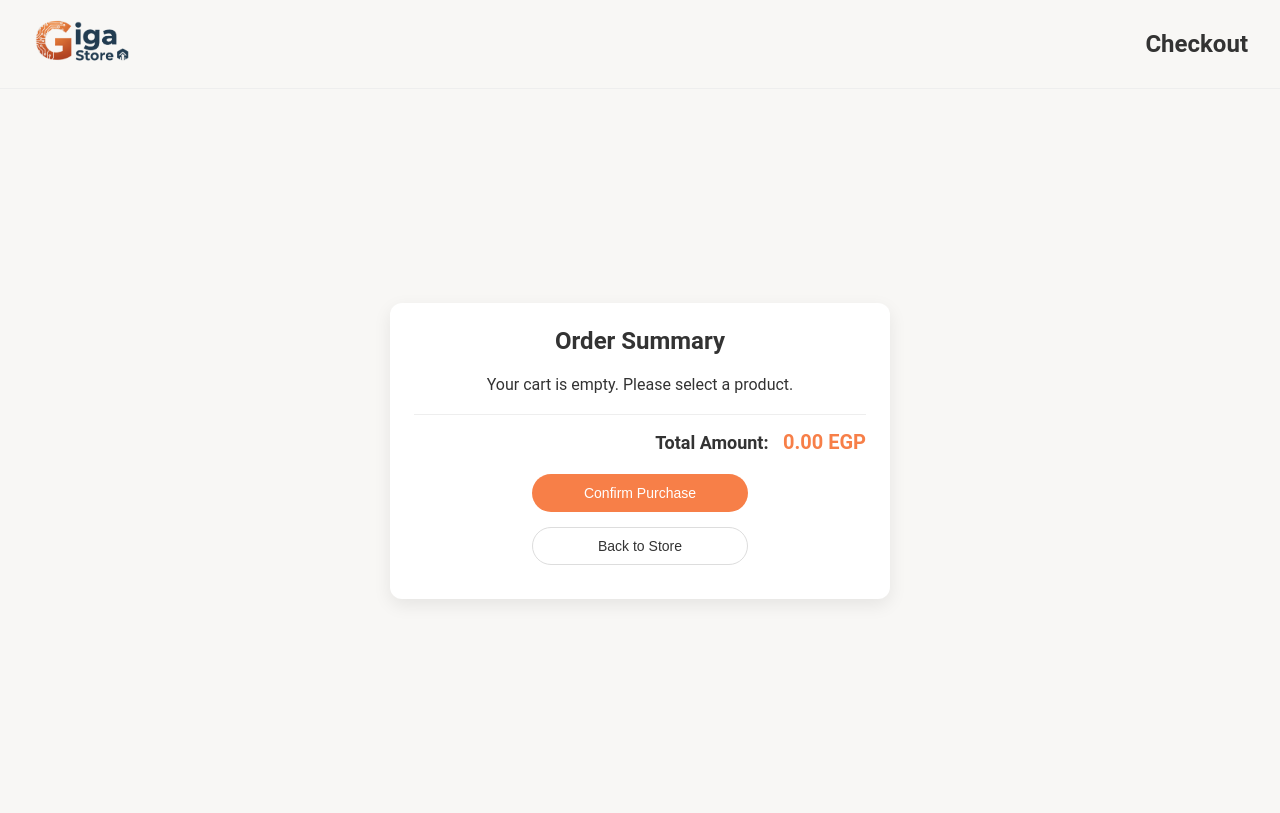
After one commit to nasr-analyst/Giga-store, a PHP site: page /checkout.html in a window 1280 px wide. The commit adds this page. Run offline with PHP 8.4, Linux system fonts and the light colour scheme.

Commit message:
Updated main files with local changes

```diff
--- /dev/null
+++ b/checkout.html
@@ -0,0 +1,112 @@
+<!DOCTYPE html>
+<html lang="en">
+
+<head>
+  <meta charset="UTF-8" />
+  <meta name="viewport" content="width=device-width, initial-scale=1.0" />
+  <title>Checkout - Giga Store</title>
+  <link rel="stylesheet" href="store-style.css">
+</head>
+
+<body>
+  <header class="header">
+    <div class="logo-container">
+      <img src="images/logo.png" alt="Giga Store Logo" width="100">
+    </div>
+    <h2>Checkout</h2>
+  </header>
+
+  <main class="main-container">
+    <div class="checkout-card">
+      <h2>Order Summary</h2>
+      <div id="product-details"></div>
+
+      <div class="total-summary" style="margin-top: 20px; border-top: 1px solid #eee; padding-top: 15px;">
+          <strong>Total Amount: <span id="total-price">0.00 EGP</span></strong>
+      </div>
+
+      <button id="confirm-btn" class="btn btn-buy" style="margin-top: 20px;">Confirm Purchase</button>
+      <button id="back-btn" class="btn btn-add">Back to Store</button>
+    </div>
+  </main>
+
+  <script>
+    const container = document.getElementById("product-details");
+    const totalEl = document.getElementById("total-price");
+
+    // دالة تحديث عرض سلة المشتريات
+    function renderCart() {
+        // نجيب سلة المشتريات كلها
+        const cart = JSON.parse(localStorage.getItem("cart"));
+        let totalPrice = 0;
+
+        if (cart && cart.length > 0) {
+            let productsHtml = '<ul style="list-style: none; padding: 0;">';
+
+            // نمر على كل منتج ونعرضه
+            cart.forEach((product, index) => {
+                // تنظيف السعر من رمز العملة لحساب المجموع
+                const priceValue = parseFloat(product.price.replace(/[^\d.]/g, ''));
+                totalPrice += priceValue;
+
+                productsHtml += `
+                  <li data-index="${index}" style="display: flex; align-items: center; justify-content: space-between; border-bottom: 1px dashed #eee; padding: 10px 0;">
+                    <img src="${product.image}" width="60" height="60" style="object-fit: contain; border-radius: 4px;" alt="${product.name}">
+                    <div style="flex-grow: 1; text-align: left; margin-left: 10px;">
+                        <p style="font-weight: 600; margin: 0;">${product.name}</p>
+                    </div>
+                    <strong>${product.price}</strong>
+                    <button class="remove-item-btn" data-index="${index}">🗑️</button>
+                  </li>
+                `;
+            });
+            productsHtml += '</ul>';
+            container.innerHTML = productsHtml;
+
+            // تحديث إجمالي السعر
+            totalEl.textContent = `${totalPrice.toFixed(2)} EGP`;
+
+            // إضافة المستمعات لأزرار الحذف
+            document.querySelectorAll('.remove-item-btn').forEach(btn => {
+                btn.addEventListener('click', removeItem);
+            });
+
+        } else {
+            container.innerHTML = "<p>Your cart is empty. Please select a product.</p>";
+            totalEl.textContent = '0.00 EGP';
+            document.getElementById("confirm-btn").disabled = true;
+        }
+    }
+
+    // دالة حذف المنتج
+    function removeItem(e) {
+        const index = parseInt(e.currentTarget.getAttribute('data-index'));
+        let cart = JSON.parse(localStorage.getItem("cart"));
+
+        if (cart && index >= 0 && index < cart.length) {
+            const removedItem = cart[index].name;
+            cart.splice(index, 1); // حذف منتج واحد في هذا الفهرس
+            localStorage.setItem("cart", JSON.stringify(cart));
+            alert(`${removedItem} removed from cart.`);
+            renderCart(); // إعادة رسم السلة
+        }
+    }
+
+    // عند تحميل الصفحة، نرسم السلة
+    renderCart();
+
+    // زرار التأكيد
+    document.getElementById("confirm-btn").addEventListener("click", () => {
+      alert("Purchase successful! Your order has been placed.");
+      localStorage.removeItem("cart");
+      window.location.href = "index.html";
+    });
+
+    // زرار الرجوع
+    document.getElementById("back-btn").addEventListener("click", () => {
+      window.location.href = "index.html";
+    });
+  </script>
+</body>
+
+</html>
--- a/register.html
+++ b/register.html
@@ -41,7 +41,7 @@
             <div class="login-card">
                 <h2>Register</h2>
 
-                <form action="#" method="post">
+                <form id="register-form" action="#" method="post">
 
                     <div class="form-group">
                         <label for="name">Full Name</label>
@@ -111,6 +111,7 @@
         </div>
     </footer>
 
+    <script src="register.js"></script>
     <script>
         // Attach behavior to every show-password-btn inside .password-group
         document.querySelectorAll('.password-group .show-password-btn').forEach(btn => {
--- a/store-style.css
+++ b/store-style.css
@@ -44,6 +44,26 @@ body {
   padding: 18px 32px;
   border-bottom: 1px solid var(--border-color);
 }
+.cart-icon {
+  cursor: pointer;
+  font-size: 18px;
+  position: relative;
+  display: flex;
+  align-items: center;
+  gap: 6px;
+}
+
+#cart-count {
+  background: var(--primary-color);
+  color: var(--white);
+  border-radius: 50%;
+  padding: 2px 6px;
+  font-size: 12px;
+  position: absolute;
+  top: -8px;
+  right: -8px;
+}
+
 
 .brand {
   display: flex;
@@ -377,3 +397,156 @@ body {
   color: var(--text-light);
   font-size: 12px;
 }
+
+/* =========================================
+   CHECKOUT PAGE STYLES
+   ========================================= */
+
+
+.main-container {
+    flex-grow: 1;
+    display: flex;
+    justify-content: center; /* توسيط أفقي */
+    align-items: center;     /* توسيط عمودي */
+    padding: 60px 40px;
+    /* ارتفاع الشاشة بالكامل مطروحاً منه ارتفاع الـ Header */
+    min-height: calc(100vh - 76px);
+}
+
+/* تم إزالة كلاس .checkout-container لأنه غير مستخدم في checkout.html الجديد */
+.checkout-card .btn {
+    width: 100%; /* تأكد أن الأزرار تأخذ العرض الكامل */
+    font-size: 16px; /* جعل خط الأزرار أكبر قليلاً ليتناسب مع صفحة الدفع */
+    padding: 10px 20px;
+    margin-top: 10px; /* مسافة بين الأزرار */
+}
+
+/* تنسيق خاص لزر الرجوع لجعله تحت زر التأكيد */
+.checkout-card #back-btn {
+    margin-top: 5px; /* مسافة أقل بين الأزرار */
+    /* نستخدم هنا تنسيق btn-add (الأبيض/الرمادي) */
+}
+.checkout-page {
+  display: flex;
+  justify-content: center; /* أفقي */
+  align-items: center;     /* رأسي */
+  min-height: 80vh;
+  background: var(--background-color);
+  padding: 20px; /* لضمان عدم التصاق الكارد بحواف الشاشة في الموبايل */
+}
+
+.checkout-card {
+  background: var(--white);
+  padding: 24px;
+  border-radius: 12px;
+  box-shadow: 0 6px 18px rgba(10, 10, 12, 0.08);
+  max-width: 500px; /* زيادة العرض قليلاً لاستيعاب قائمة المنتجات */
+  width: 90%;
+  text-align: center;
+}
+
+.checkout-card h2 {
+    font-size: 24px;
+    font-weight: 700;
+    margin-bottom: 20px; /* زيادة المسافة بعد العنوان */
+    color: var(--text-dark);
+}
+
+/* ستايل قائمة المنتجات الجديدة */
+#product-details ul {
+    list-style: none;
+    padding: 0;
+    margin: 0;
+}
+
+/* ستايل كل عنصر في قائمة المنتجات */
+#product-details li {
+    display: flex;
+    align-items: center;
+    justify-content: space-between;
+    padding: 12px 0;
+    border-bottom: 1px dashed var(--border-color);
+    gap: 10px;
+}
+
+#product-details li:last-child {
+    border-bottom: none; /* إزالة الخط من آخر عنصر */
+}
+
+#product-details li img {
+    width: 60px; /* حجم أصغر لصور المنتجات داخل القائمة */
+    height: 60px;
+    object-fit: contain;
+    border-radius: 6px;
+    flex-shrink: 0;
+}
+
+#product-details li p {
+    font-size: 15px;
+    font-weight: 500;
+    color: var(--text-dark);
+    text-align: left;
+    margin: 0;
+    flex-grow: 1;
+}
+
+#product-details li strong {
+    font-size: 16px;
+    font-weight: 700;
+    color: var(--primary-color);
+    flex-shrink: 0;
+}
+
+/* ستايل إجمالي المبلغ */
+.total-summary {
+    margin-top: 25px;
+    padding-top: 15px;
+    border-top: 2px solid var(--border-color);
+    font-size: 18px;
+    font-weight: 700;
+    text-align: right;
+}
+
+#total-price {
+    color: var(--primary-color);
+    font-size: 20px;
+    margin-left: 10px;
+}
+
+/* تعديل أزرار الدفع لتظهر بشكل أفضل تحت الإجمالي */
+#confirm-btn, #back-btn {
+  /* ... (تبقى كما هي) ... */
+  margin: 10px 5px; /* زيادة المساحة حول الأزرار */
+  width: calc(50% - 10px); /* تقسيم الأزرار على سطر واحد */
+  font-size: 14px;
+}
+
+.remove-item-btn {
+    background: none;
+    border: none;
+    color: var(--text-light);
+    font-size: 18px; /* حجم الأيقونة */
+    cursor: pointer;
+    transition: color 0.2s;
+    padding: 0 5px; /* لتسهيل الضغط */
+    margin-left: 10px;
+    flex-shrink: 0;
+}
+
+.remove-item-btn:hover {
+    color: var(--primary-color); /* يتغير اللون عند المرور فوقها */
+}
+
+/* تعديل عرض اسم المنتج لاستيعاب زر الحذف */
+#product-details li p {
+    /* ... (التنسيقات السابقة) ... */
+    flex-grow: 1;
+}
+
+/* في حالة الشاشة الصغيرة، الأزرار تأخذ عرض 100% */
+@media (max-width: 480px) {
+    #confirm-btn, #back-btn {
+        width: 100%;
+        margin: 5px 0;
+    }
+}
--- a/style.css
+++ b/style.css
@@ -9,6 +9,7 @@
     --input-background: #f9f9f9;
     --border-color: #ddd;
 }
+
 
 body {
     font-family: 'Roboto', sans-serif;
```
Also changed, not shown: index.html (+82 -27 lines), index.js (added, +66 -0 lines), login.html (+5 -2 lines), login.js (added, +34 -0 lines), register.js (added, +36 -0 lines).
